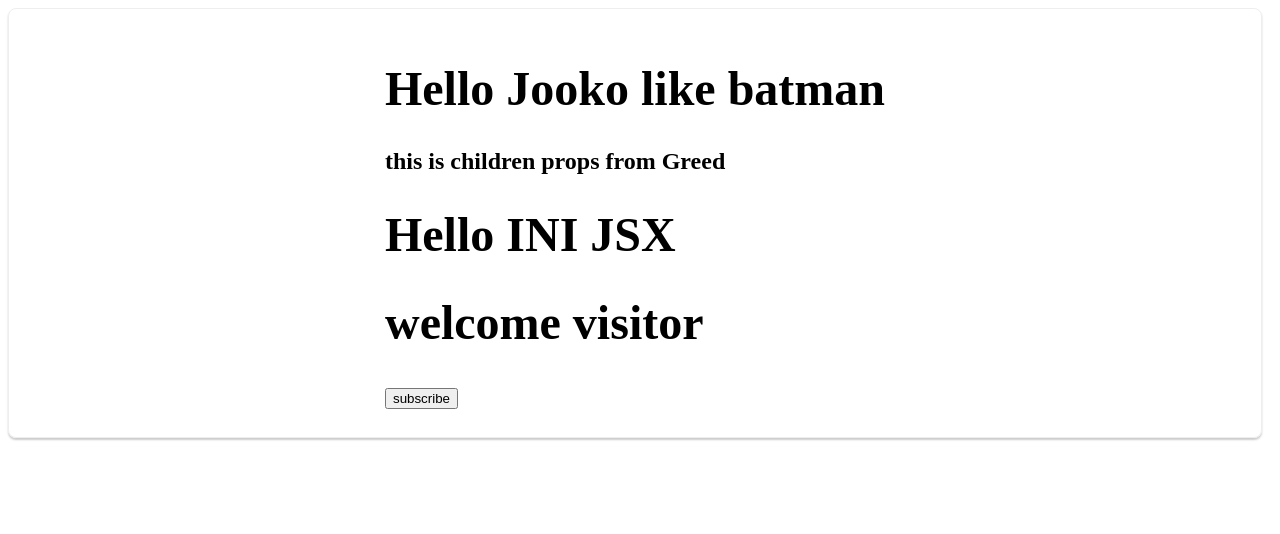
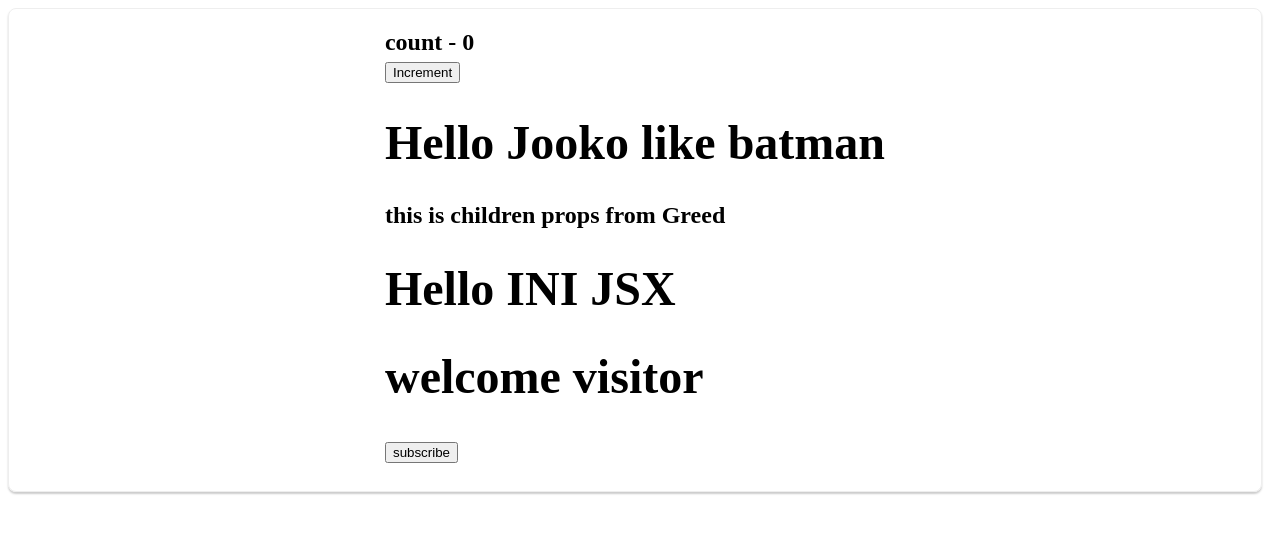
Before and after one commit to halloharry/React-Learn-Basic, a React (Create React App) app: page / in a window 1280 px wide. Shown: the top 534 px of the page. Built offline with nearby package versions, Linux system fonts and the light colour scheme.

Commit message:
count func

```diff
--- a/src/App.js
+++ b/src/App.js
@@ -20,6 +20,7 @@
 import Welcome from "./component/Welcome";
 import Hallo from "./component/Hallo";
 import Message from "./component/message";
+import Counter from "./component/Counter";
 
 class App extends Component {
   render() {
@@ -27,6 +28,7 @@
       <>
         <div className="card">
           <div className="App">
+            <Counter />
             {/* --- name dan hero ini adalah props agar menjadi dinamis --- */}
             <Greet name="Jooko" hero="batman">
               {/* tag <p> dalam Greet menjadi children dari Tag Greet */}
--- /dev/null
+++ b/src/component/Counter.js
@@ -0,0 +1,53 @@
+import React, { Component } from "react";
+
+export class Counter extends Component {
+  constructor(props) {
+    super(props);
+
+    this.state = {
+      count: 0,
+    };
+  }
+
+  increment() {
+    // ------ ini membuat setState mengunakan state tanpa parameter
+    // atau yang disebut juga this.state = current state
+    // this.setState(
+    //   {
+    //     count: this.state.count + 1,
+    //   },
+    //   () => {
+    //     console.log("callback value", this.state.count);
+    //   }
+    // );
+
+    // ------ menggunakan parameter prevSvate of the component
+    // function yang lebih disarankan
+    this.setState((prevState) => ({
+      count: prevState.count + 1,
+    }));
+    console.log("outside log", this.state.count);
+  }
+
+  // react may group multiple setState for better performance
+  incrementFive() {
+    this.increment();
+    this.increment();
+    this.increment();
+    this.increment();
+    this.increment();
+  }
+  // dengan current state console log menampilkan 5 kali konsol log bukan incrementFive.
+
+  render() {
+    return (
+      <div>
+        <div>count - {this.state.count}</div>{" "}
+        <button onClick={() => this.incrementFive()}>Increment</button>
+        <div></div>
+      </div>
+    );
+  }
+}
+
+export default Counter;
```
